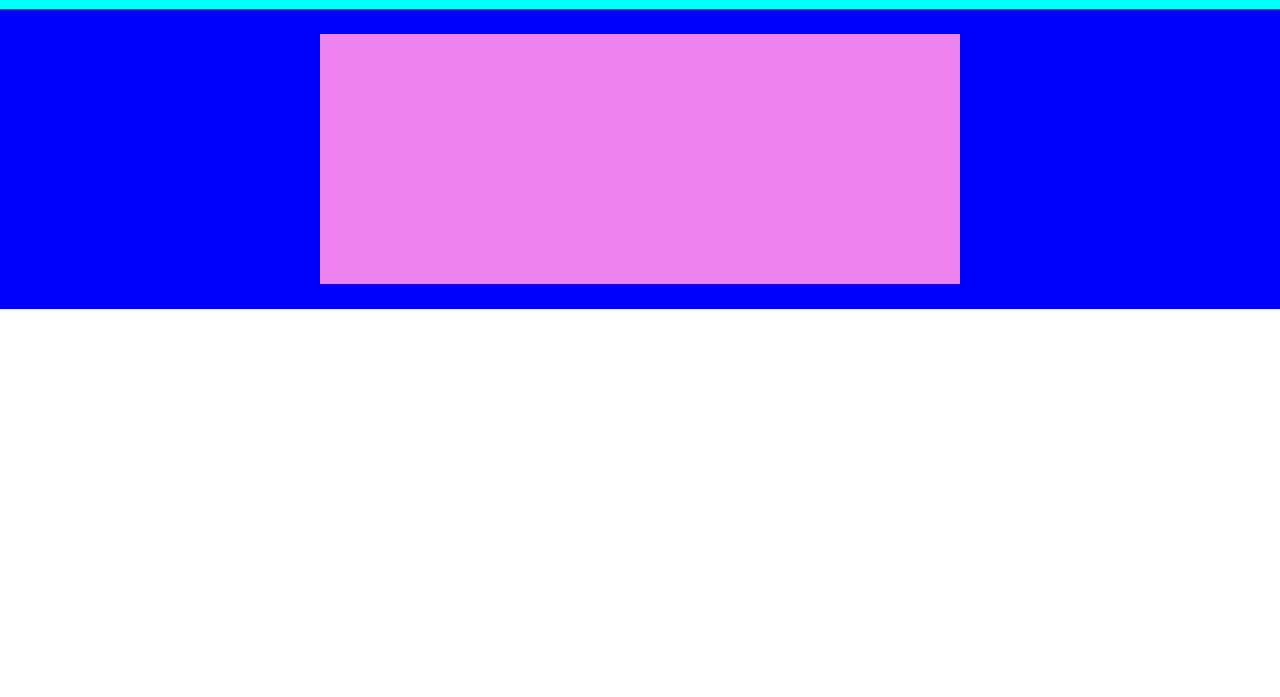
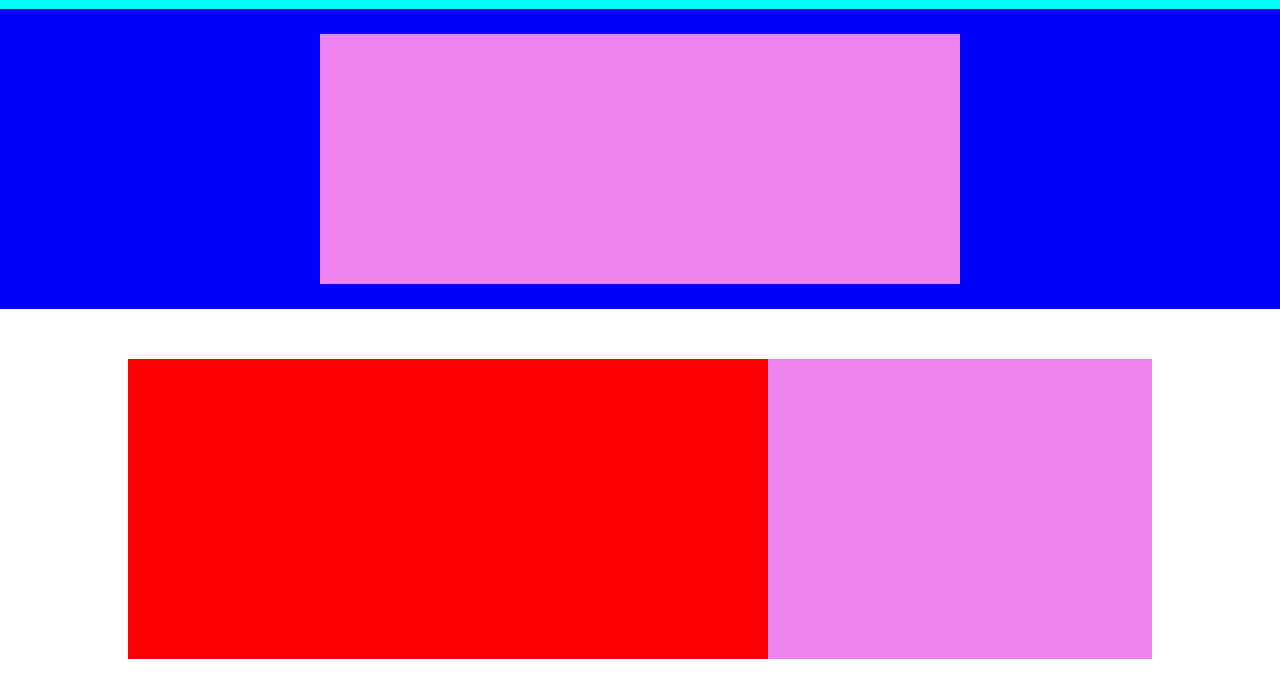
Before and after one commit to CosimoGiove/htmlcss-struttura-discord, a plain HTML site: page index.html in a window 1280 px wide. Shown: the part 41-738 px from the top of the page. Drawn offline with Linux system fonts and the light colour scheme.

Commit message:
feat:seconda-sezione

```diff
--- a/index.html
+++ b/index.html
@@ -15,7 +15,7 @@
             <div class=" login nav-debug">login</div>
         </div>
     </header>
-    <!--fine header-->
+    <main>
          <!--inizio prima sezione-->
         <section>
             <div class="contenitorevuoto debug">
@@ -23,6 +23,16 @@
             </div>
         </section>
         <!--fine prima sezione-->
+        <!--inizio seconda sezione-->
+        <section class="sezione2 debug">
+             <div class="containersezione debug">
+                <div class="containersx debug"></div>
+                <div class="containerdx debug"></div>
+             </div>
+        </section>
+        <!--fine seconda sezione-->
+        <!--inizio  terza sezione-->
+    </main>
 
 </body>
 </html>
--- a/style.css
+++ b/style.css
@@ -27,6 +27,18 @@ background-color: blue;
 height: 250px;
 background-color: #ee82ee;
 }
+.containersezione.debug{
+height: 400px;
+background-color: white;
+}
+.containersx.debug{
+height: 300px;
+background-color: red;
+}
+.containerdx.debug{
+height: 300px;
+background-color: #ee82ee;;
+}
 /**fine debug**/
 
 /**header**/
@@ -45,7 +57,8 @@ width: 250px;
 
 .login{
 width: 250px;
-text-align: end;
+text-align: right;
+
 
 }
 .link{
@@ -62,7 +75,24 @@ align-items: center;
 justify-content: center;
 
 }
-
 .contenitore-interno{
 width: 50%;
 }
+/**fine prima sezione/**
+/**inizio seconda sezione**/
+
+.containersezione{
+display: flex;
+justify-content: center;
+align-items: center;
+}
+
+.containersx{
+width:50%;
+}
+
+.containerdx{
+width: 30%;
+}
+/**fine seconda sezione**/
+/**inizio terza sezione**/
```
Lines whose indentation alone changed are shown as unchanged.
